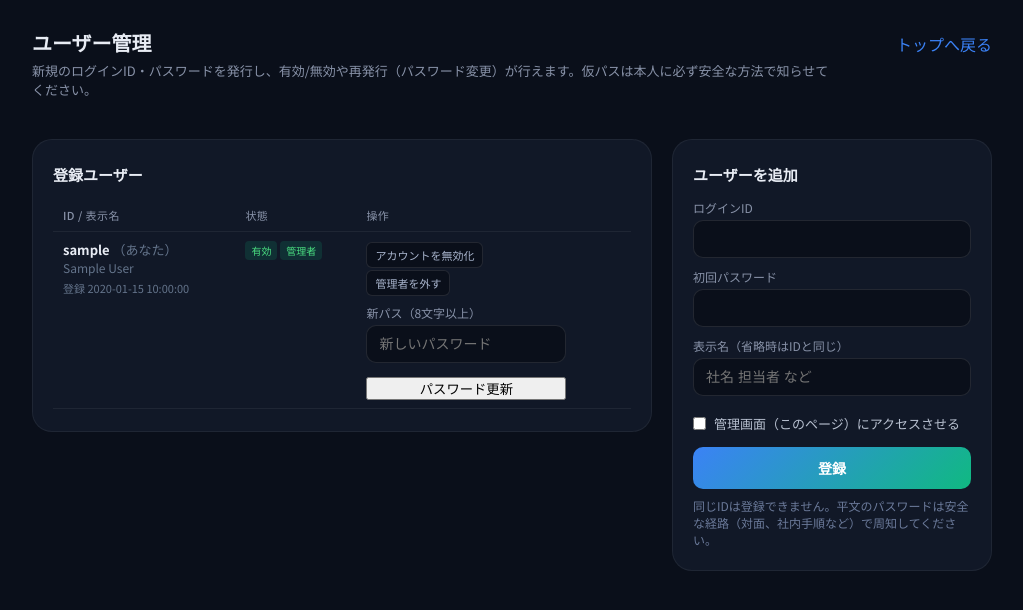
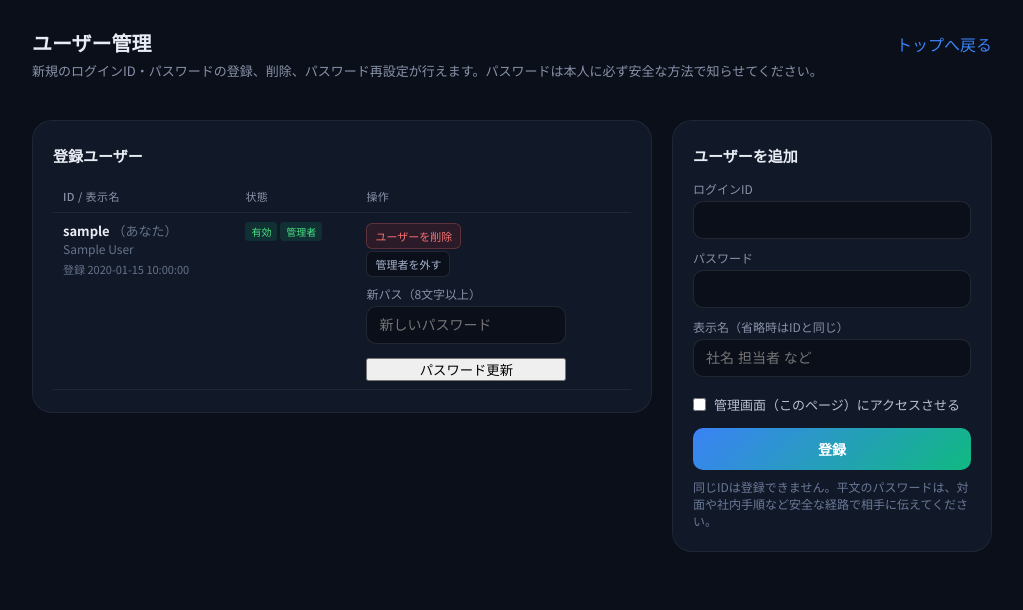
Before and after one commit to Edulab-svg/edulab_webAPP, a PHP site: page /user_admin.php in a window 1280 px wide. Shown: the top 610 px of the page, without its empty margins (128-1151 px from the left). Run offline with PHP 8.4, Linux system fonts and the light colour scheme; the visitor is signed in with stand-in values (Sample User, id 1); tables that the repository leaves empty hold one stand-in row (values such as "Sample post").

Commit message:
ユーザー管理ページのUI調整

```diff
--- a/_auth/auth.php
+++ b/_auth/auth.php
@@ -102,6 +102,14 @@ function portal_require_user_admin() {
         return;
     }
     http_response_code(403);
-    echo '<!DOCTYPE html><html lang="ja"><head><meta charset="UTF-8"><title>権限がありません</title></head><body style="font-family:sans-serif;padding:40px;background:#0a0f1a;color:#e8ecf4">このページにアクセスするには管理者アカウントでログインしてください。 <a style="color:#3b82f6" href="/">トップへ</a></body></html>';
+    echo '<!DOCTYPE html><html lang="ja"><head><meta charset="UTF-8"><meta name="viewport" content="width=device-width, initial-scale=1.0">'
+        . '<title>アクセスできません — ユーザー管理</title><link href="https://fonts.googleapis.com/css2?family=Noto+Sans+JP:wght@400;500;700&display=swap" rel="stylesheet">'
+        . '<style>body{font-family:\'Noto Sans JP\',sans-serif;background:#0a0f1a;color:#e8ecf4;min-height:100vh;margin:0;display:flex;align-items:center;justify-content:center;padding:24px}'
+        . '.c{max-width:400px;width:100%;background:#111827;border:1px solid rgba(255,255,255,.06);border-radius:20px;padding:32px 28px}'
+        . 'h1{font-size:18px;margin:0 0 12px}'
+        . 'p{font-size:14px;color:#94a3b8;line-height:1.6;margin:0 0 20px}'
+        . 'a{display:inline-block;color:#3b82f6;font-size:14px;text-decoration:none}.a2{margin-top:8px;display:block;color:#64748b;font-size:12px}.a1:hover,a:hover{text-decoration:underline}</style></head><body><div class="c">'
+        . '<h1>管理者権限が必要です</h1><p>ユーザー管理画面にアクセスするには、<strong>管理者</strong>として付与されたアカウントが必要です。社内の管理者の方に権限付与を依頼するか、別の管理者アカウントでログインし直してください。</p>'
+        . '<a class="a1" href="/">トップ（エデュラボ管理システム）へ戻る</a><a class="a2" href="/logout.php">いったんログアウトする</a></div></body></html>';
     exit;
 }
--- a/_auth/portal_index.html
+++ b/_auth/portal_index.html
@@ -88,7 +88,7 @@ body{font-family:'Noto Sans JP','Outfit',sans-serif;background:var(--bg);color:v
     <div class="logo-mark">E</div>
     <h1>エデュラボ管理システム</h1>
     <p class="sub">EDULAB MANAGEMENT PORTAL</p>
-    <p class="sub" style="margin-top:14px"><a href="/logout.php" style="color:var(--text2);text-decoration:underline;font-size:12px">ログアウト</a></p>
+    <p class="sub" style="margin-top:14px;display:flex;align-items:center;justify-content:center;flex-wrap:wrap;gap:8px 12px"><a href="/user_admin.php" style="color:var(--text2);text-decoration:underline;font-size:12px">← ユーザー管理</a><span style="font-size:12px;opacity:0.35" aria-hidden="true">|</span><a href="/logout.php" style="color:var(--text2);text-decoration:underline;font-size:12px">ログアウト</a></p>
   </header>
   <div class="section">
     <div class="section-heading">
--- a/user_admin.php
+++ b/user_admin.php
@@ -61,7 +61,7 @@ a.back{color:#3b82f6}
   AFTER `is_active`;</pre>
     <p>次に、あなたのログイン ID の管理者付与（例）を実行し、<a class="back" href="/user_admin.php">再読み込み</a> してください。</p>
     <pre>UPDATE `portal_users` SET `is_admin` = 1 WHERE `login_id` = 'あなたのID' LIMIT 1;</pre>
-    <p><a class="back" href="/_auth/portal_index.html">トップ（ポータル）へ戻る</a></p>
+    <p><a class="back" href="/">トップ（エデュラボ管理システム）へ戻る</a></p>
   </div>
 </div>
 </body>
@@ -101,13 +101,13 @@ if (($_SERVER['REQUEST_METHOD'] ?? '') === 'POST') {
             $st = $pdo->prepare('INSERT INTO portal_users (login_id, password_hash, display_name, is_active, is_admin) VALUES (?,?,?,1,?)');
             $st->execute([$loginId, $h, $displayName, $asAdmin ? 1 : 0]);
             ua_ok('add');
-        } elseif ($action === 'toggle_active') {
+        } elseif ($action === 'delete_user') {
             $uid = (int) ($_POST['user_id'] ?? 0);
             if ($uid < 1) {
                 ua_err('id');
             }
             if ($uid === $selfId) {
-                ua_err('self_active');
+                ua_err('self_delete');
             }
             $st = $pdo->prepare('SELECT is_active, is_admin FROM portal_users WHERE id = ?');
             $st->execute([$uid]);
@@ -115,17 +115,15 @@ if (($_SERVER['REQUEST_METHOD'] ?? '') === 'POST') {
             if (!$r) {
                 ua_err('id');
             }
-            if ((int) $r['is_active'] === 0) {
-                $st = $pdo->prepare('UPDATE portal_users SET is_active = 1, updated_at = NOW() WHERE id = ?');
-                $st->execute([$uid]);
-            } else {
-                if ((int) $r['is_admin'] === 1 && ua_count_active_admins($pdo) <= 1) {
-                    ua_err('last_admin');
-                }
-                $st = $pdo->prepare('UPDATE portal_users SET is_active = 0, updated_at = NOW() WHERE id = ?');
-                $st->execute([$uid]);
+            if ((int) $r['is_active'] === 1 && (int) $r['is_admin'] === 1 && ua_count_active_admins($pdo) <= 1) {
+                ua_err('last_admin');
             }
-            ua_ok('active');
+            $st = $pdo->prepare('DELETE FROM portal_users WHERE id = ?');
+            $st->execute([$uid]);
+            if ($st->rowCount() < 1) {
+                ua_err('id');
+            }
+            ua_ok('delete');
         } elseif ($action === 'toggle_admin') {
             $uid = (int) ($_POST['user_id'] ?? 0);
             if ($uid < 1) {
@@ -188,17 +186,17 @@ $errMsg = [
     'login_id'     => 'ログインIDは半角英数字と ._- のみ、64 文字以内で入力してください。',
     'pass_short'   => 'パスワードは 8 文字以上にしてください。',
     'id'          => '対象ユーザーが見つかりません。',
-    'self_active'  => '自分自身を無効化することはできません。',
+    'self_delete'  => '自分自身のアカウントを削除することはできません。',
     'self_admin'  => '自分の管理者権限をここから外すことはできません。',
     'last_admin'  => '有効な管理者を 0 人にすることはできません。',
     'dup'         => 'そのログインIDは既に使われています。',
-    'inactive'    => '無効化済みユーザーを管理者にできません。先に有効化してください。',
+    'inactive'    => '無効化済みユーザーを管理者にできません。',
 ];
 $okMsg = [
-    'add'   => 'ユーザーを登録しました。',
-    'active'=> '有効/無効を切り替えました。',
-    'admin' => '管理者権限を切り替えました。',
-    'pass'  => 'パスワードを更新しました。',
+    'add'    => 'ユーザーを登録しました。',
+    'delete' => 'ユーザーを削除しました。',
+    'admin'  => '管理者権限を切り替えました。',
+    'pass'   => 'パスワードを更新しました。',
 ];
 $flashErr  = $err && isset($errMsg[$err]) ? $errMsg[$err] : ($err && $err !== '' ? '更新できませんでした。' : '');
 $flashOk   = $ok && isset($okMsg[$ok]) ? $okMsg[$ok] : ($ok && $ok !== '' ? '保存しました。' : '');
@@ -259,9 +257,9 @@ form.rowmini .btn2.danger{background:rgba(193,41,46,.15);color:#f87171;border-co
   <div class="top">
     <div>
       <h1>ユーザー管理</h1>
-      <p class="sub">新規のログインID・パスワードを発行し、有効/無効や再発行（パスワード変更）が行えます。仮パスは本人に必ず安全な方法で知らせてください。</p>
+      <p class="sub">新規のログインID・パスワードの登録、削除、パスワード再設定が行えます。パスワードは本人に必ず安全な方法で知らせてください。</p>
     </div>
-    <a href="/_auth/portal_index.html">トップへ戻る</a>
+    <a href="/">トップへ戻る</a>
   </div>
   <?php if ($flashErr !== ''): ?><div class="msg e"><?php echo $esc($flashErr); ?></div><?php endif; ?>
   <?php if ($flashOk !== '' && $flashErr === ''): ?><div class="msg"><?php echo $esc($flashOk); ?></div><?php endif; ?>
@@ -295,13 +293,11 @@ form.rowmini .btn2.danger{background:rgba(193,41,46,.15);color:#f87171;border-co
             <span class="badge <?php echo $adm ? 'b-on' : 'b-off'; ?>"><?php echo $adm ? '管理者' : '一般'; ?></span>
           </td>
           <td>
-            <form class="rowmini" method="post" action="" style="display:block">
+            <form class="rowmini" method="post" action="" style="display:block" onsubmit="return confirm('このユーザーを完全に削除します。よろしいですか？');">
               <input type="hidden" name="csrf" value="<?php echo $esc($csrf); ?>">
-              <input type="hidden" name="action" value="toggle_active">
+              <input type="hidden" name="action" value="delete_user">
               <input type="hidden" name="user_id" value="<?php echo $uid; ?>">
-              <button class="btn2" type="submit" <?php echo $self ? ' disabled title="自分自身は切り替え不可"' : ''; ?>>
-                <?php echo $on ? 'アカウントを無効化' : '有効化'; ?>
-              </button>
+              <button class="btn2 danger" type="submit" <?php echo $self ? ' disabled title="自分自身は削除できません"' : ''; ?>>ユーザーを削除</button>
             </form>
             <form class="rowmini" method="post" action="" style="display:block">
               <input type="hidden" name="csrf" value="<?php echo $esc($csrf); ?>">
@@ -336,7 +332,7 @@ form.rowmini .btn2.danger{background:rgba(193,41,46,.15);color:#f87171;border-co
           <input type="hidden" name="action" value="add">
           <label for="aid">ログインID</label>
           <input id="aid" name="login_id" type="text" required pattern="[a-zA-Z0-9._\-]{1,64}" title="半角英数字と ._- のみ">
-          <label for="apw">初回パスワード</label>
+          <label for="apw">パスワード</label>
           <input id="apw" name="password" type="password" required minlength="8" autocomplete="new-password">
           <label for="adn">表示名（省略時はIDと同じ）</label>
           <input id="adn" name="display_name" type="text" placeholder="社名 担当者 など">
@@ -345,7 +341,7 @@ form.rowmini .btn2.danger{background:rgba(193,41,46,.15);color:#f87171;border-co
           </label>
           <button class="btn" type="submit">登録</button>
         </form>
-        <p class="note">同じIDは登録できません。平文のパスワードは安全な経路（対面、社内手順など）で周知してください。</p>
+        <p class="note">同じIDは登録できません。平文のパスワードは、対面や社内手順など安全な経路で相手に伝えてください。</p>
       </div>
     </div>
   </div>
```
